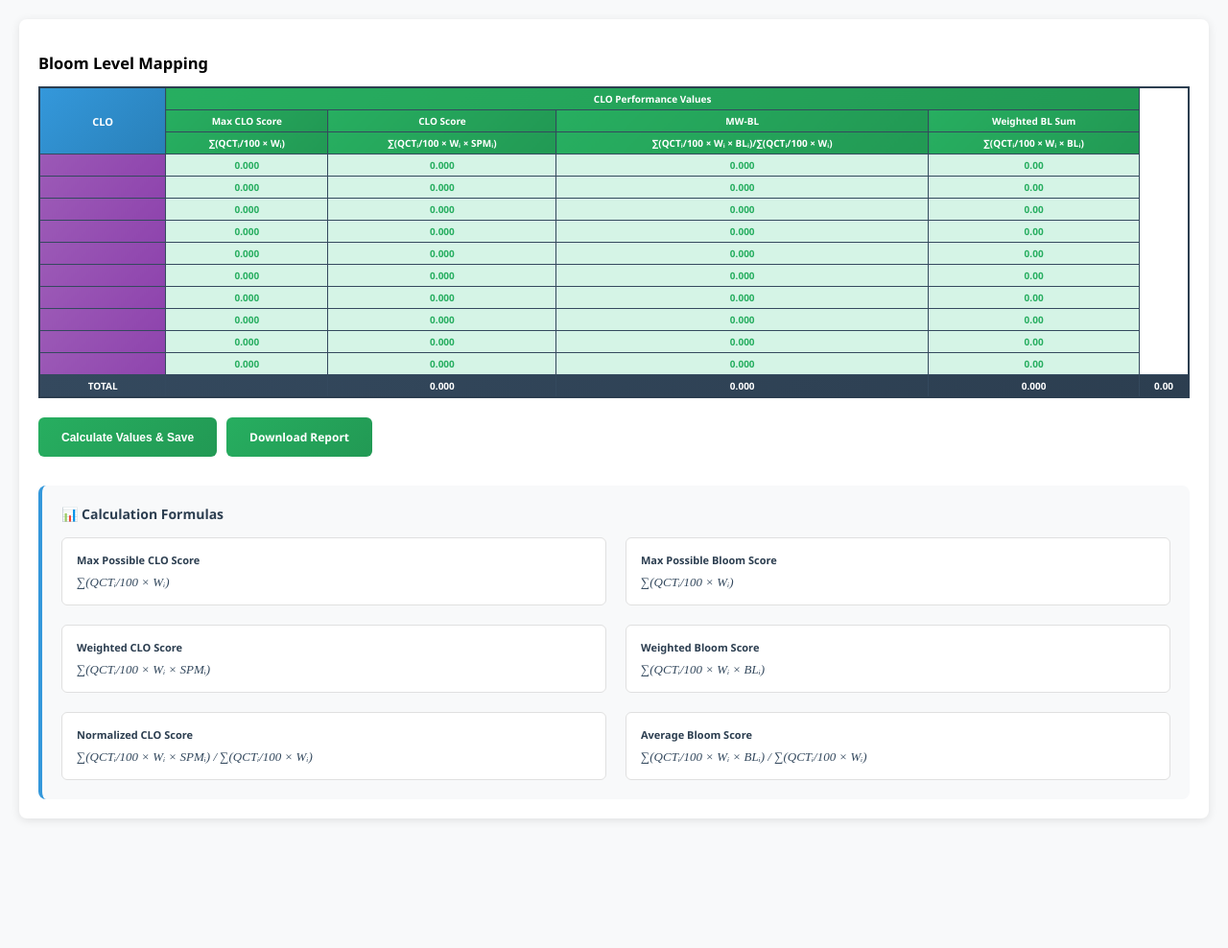
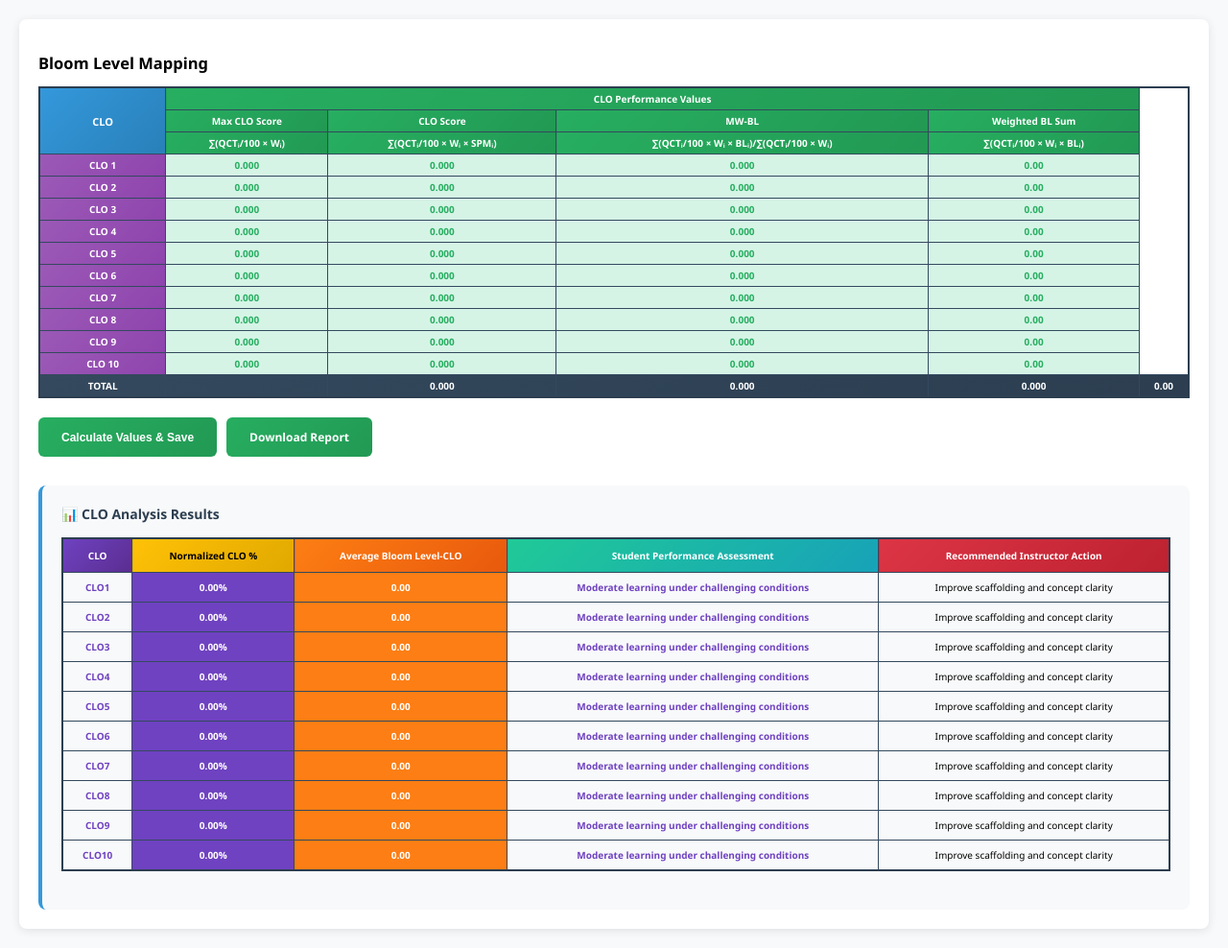
Before and after one commit to Canatalay37/Evaluating-system, a Flask app: page /bloom_level_mapping in a window 1280 px wide. Shown: the whole page at 96% size. Before the commit the page ends 855 px from the top, so only its background shows below. Run offline with Flask 2, Linux system fonts and the light colour scheme.

Commit message:
tablolar düzenlendi

```diff
--- a/templates/bloom_mapping.html
+++ b/templates/bloom_mapping.html
@@ -79,6 +79,13 @@
             outline: none;
             border-color: #3498db;
             box-shadow: 0 0 3px rgba(52, 152, 219, 0.3);
+        }
+
+        /* Veri olan input'ları vurgulamak için */
+        .input-cell input:not([value=""]) {
+            background-color: #fff3cd;
+            font-weight: bold;
+            color: #856404;
         }
 
         /* Calculated Value Cells */
@@ -247,7 +254,7 @@
                 <!-- CLO Data Rows -->
                 {% for clo_idx, clo in enumerate(clos) %}
                 <tr>
-                    <td class="clo-cell">{{ clo.name }}</td>
+                    <td class="clo-cell">CLO {{ clo }}</td>
                     {% for exam_idx, exam in enumerate(exams) %}
                         {% for q in range(exam.question_count) %}
                             {% set global_q_idx = all_questions_flat_map[exam_idx][q] %}
@@ -259,7 +266,7 @@
                                 {% endif %}">
                                 <input type="number" step="0.01" min="0" max="100"
                                        name="qct_{{ clo_idx }}_{{ global_q_idx }}"
-                                       value="{{ clo_q_data[clo_idx][global_q_idx]['qct'] if clo_q_data and clo_idx < clo_q_data|length and global_q_idx in clo_q_data[clo_idx] else '' }}">
+                                       value="{% if clo_q_data and clo_idx < clo_q_data|length and global_q_idx in clo_q_data[clo_idx] and clo_q_data[clo_idx][global_q_idx]['qct'] != 0 %}{{ clo_q_data[clo_idx][global_q_idx]['qct'] }}{% endif %}">
                             </td>
                             <td class="input-cell
                                 {% if exam.name == 'Midterm' %}midterm-col
@@ -269,7 +276,7 @@
                                 {% endif %}">
                                 <input type="number" step="0.01" min="0"
                                        name="w_{{ clo_idx }}_{{ global_q_idx }}"
-                                       value="{{ clo_q_data[clo_idx][global_q_idx]['w'] if clo_q_data and clo_idx < clo_q_data|length and global_q_idx in clo_q_data[clo_idx] else '' }}">
+                                       value="{% if clo_q_data and clo_idx < clo_q_data|length and global_q_idx in clo_q_data[clo_idx] and clo_q_data[clo_idx][global_q_idx]['w'] != 0 %}{{ clo_q_data[clo_idx][global_q_idx]['w'] }}{% endif %}">
                             </td>
                             <td class="input-cell
                                 {% if exam.name == 'Midterm' %}midterm-col
@@ -279,7 +286,7 @@
                                 {% endif %}">
                                 <input type="number" step="0.01" min="0"
                                        name="spm_{{ clo_idx }}_{{ global_q_idx }}"
-                                       value="{{ clo_q_data[clo_idx][global_q_idx]['spm'] if clo_q_data and clo_idx < clo_q_data|length and global_q_idx in clo_q_data[clo_idx] else '' }}">
+                                       value="{% if clo_q_data and clo_idx < clo_q_data|length and global_q_idx in clo_q_data[clo_idx] and clo_q_data[clo_idx][global_q_idx]['spm'] != 0 %}{{ clo_q_data[clo_idx][global_q_idx]['spm'] }}{% endif %}">
                             </td>
                             <td class="input-cell
                                 {% if exam.name == 'Midterm' %}midterm-col
@@ -289,7 +296,7 @@
                                 {% endif %}">
                                 <input type="number" step="0.1" min="1" max="6"
                                        name="bl_{{ clo_idx }}_{{ global_q_idx }}"
-                                       value="{{ clo_q_data[clo_idx][global_q_idx]['bl'] if clo_q_data and clo_idx < clo_q_data|length and global_q_idx in clo_q_data[clo_idx] else '' }}">
+                                       value="{% if clo_q_data and clo_idx < clo_q_data|length and global_q_idx in clo_q_data[clo_idx] and clo_q_data[clo_idx][global_q_idx]['bl'] != 0 %}{{ clo_q_data[clo_idx][global_q_idx]['bl'] }}{% endif %}">
                             </td>
                         {% endfor %}
                     {% endfor %}
@@ -319,36 +326,66 @@
             </div>
         </form>
 
-        <!-- Formula Explanations -->
-        <div class="formula-section">
-            <div class="formula-title">📊 Calculation Formulas</div>
-            <div class="formula-grid">
-                <div class="formula-item">
-                    <div class="formula-name">Max Possible CLO Score</div>
-                    <div class="formula-equation">∑(QCTᵢ/100 × Wᵢ)</div>
-                </div>
-                <div class="formula-item">
-                    <div class="formula-name">Max Possible Bloom Score</div>
-                    <div class="formula-equation">∑(QCTᵢ/100 × Wᵢ)</div>
-                </div>
-                <div class="formula-item">
-                    <div class="formula-name">Weighted CLO Score</div>
-                    <div class="formula-equation">∑(QCTᵢ/100 × Wᵢ × SPMᵢ)</div>
-                </div>
-                <div class="formula-item">
-                    <div class="formula-name">Weighted Bloom Score</div>
-                    <div class="formula-equation">∑(QCTᵢ/100 × Wᵢ × BLᵢ)</div>
-                </div>
-                <div class="formula-item">
-                    <div class="formula-name">Normalized CLO Score</div>
-                    <div class="formula-equation">∑(QCTᵢ/100 × Wᵢ × SPMᵢ) / ∑(QCTᵢ/100 × Wᵢ)</div>
-                </div>
-                <div class="formula-item">
-                    <div class="formula-name">Average Bloom Score</div>
-                    <div class="formula-equation">∑(QCTᵢ/100 × Wᵢ × BLᵢ) / ∑(QCTᵢ/100 × Wᵢ)</div>
-                </div>
-            </div>
-        </div>
-    </div>
+        <!-- CLO Analysis Results Table -->
+
+    <div class="formula-section">
+    <div class="formula-title">📊 CLO Analysis Results</div>
+    <table style="width: 100%; margin-top: 15px;">
+        <thead>
+            <tr>
+                <th style="background: linear-gradient(135deg, #6f42c1, #5a2d91); color: white; padding: 10px;">CLO</th>
+                <th style="background: linear-gradient(135deg, #ffc107, #e0a800); color: black; padding: 10px;">Normalized CLO %</th>
+                <th style="background: linear-gradient(135deg, #fd7e14, #e8590c); color: white; padding: 10px;">Average Bloom Level-CLO</th>
+                <th style="background: linear-gradient(135deg, #20c997, #17a2b8); color: white; padding: 10px;">Student Performance Assessment</th>
+                <th style="background: linear-gradient(135deg, #dc3545, #bd2130); color: white; padding: 10px;">Recommended Instructor Action</th>
+            </tr>
+        </thead>
+        <tbody>
+            {% for clo_idx in range(10) %}
+                {% set normalized_clo = ((clo_results[clo_idx]['weighted_clo_score'] / clo_results[clo_idx]['max_clo_score']) * 100) if clo_results and clo_idx < clo_results|length and clo_results[clo_idx]['max_clo_score'] > 0 else 0 %}
+                {% set avg_bloom_level = (clo_results[clo_idx]['weighted_bloom_score'] / clo_results[clo_idx]['average_bloom_score']) if clo_results and clo_idx < clo_results|length and clo_results[clo_idx]['average_bloom_score'] > 0 else 0 %}
+
+                {% if normalized_clo >= 70 %}
+                    {% set performance_color = "#28a745" %}
+                    {% set performance_text = "Excellent achievement with advanced learning" %}
+                    {% set recommendation_text = "Maintain current teaching approach" %}
+                {% elif normalized_clo >= 60 %}
+                    {% set performance_color = "#ffc107" %}
+                    {% set performance_text = "Good achievement with solid learning" %}
+                    {% set recommendation_text = "Minor adjustments may be beneficial" %}
+                {% elif normalized_clo >= 50 %}
+                    {% set performance_color = "#fd7e14" %}
+                    {% set performance_text = "Moderate achievement with routine or procedural learning" %}
+                    {% set recommendation_text = "Revise teaching and assessment alignment" %}
+                {% elif normalized_clo >= 30 %}
+                    {% set performance_color = "#dc3545" %}
+                    {% set performance_text = "Critical learning failure — performance and rigor are both weak" %}
+                    {% set recommendation_text = "Full redesign of course delivery and assessments needed" %}
+                {% else %}
+                    {% set performance_color = "#6f42c1" %}
+                    {% set performance_text = "Moderate learning under challenging conditions" %}
+                    {% set recommendation_text = "Improve scaffolding and concept clarity" %}
+                {% endif %}
+
+                <tr style="{% if loop.index0 % 2 == 0 %}background-color: #f8f9fa;{% endif %}">
+                    <td style="font-weight: bold; color: #6f42c1; padding: 8px;">CLO{{ clo_idx + 1 }}</td>
+                    <td style="background-color: {{ performance_color }}; color: {% if performance_color in ['#ffc107', '#fd7e14'] %}black{% else %}white{% endif %}; font-weight: bold; padding: 8px;">
+                        {{ "%.2f"|format(normalized_clo) }}%
+                    </td>
+                    <td style="background-color: #fd7e14; color: white; font-weight: bold; padding: 8px;">
+                        {{ "%.2f"|format(avg_bloom_level) }}
+                    </td>
+                    <td style="color: {{ performance_color }}; font-weight: bold; padding: 8px;">
+                        {{ performance_text }}
+                    </td>
+                    <td style="padding: 8px;">
+                        {{ recommendation_text }}
+                    </td>
+                </tr>
+            {% endfor %}
+        </tbody>
+    </table>
+</div>
+</div>
 </body>
 </html>
```
